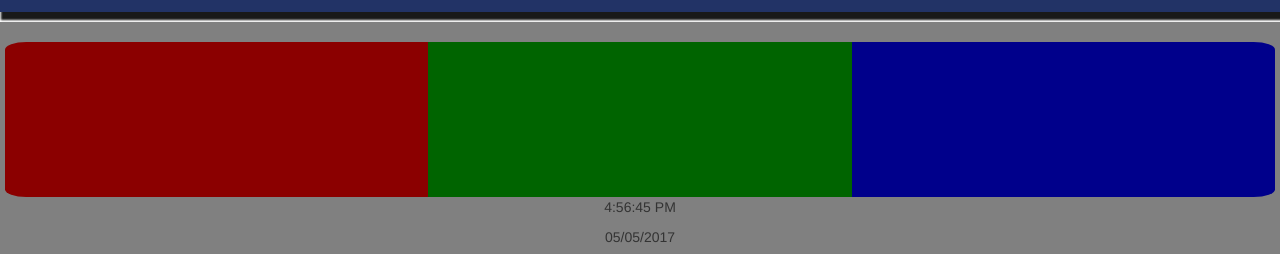
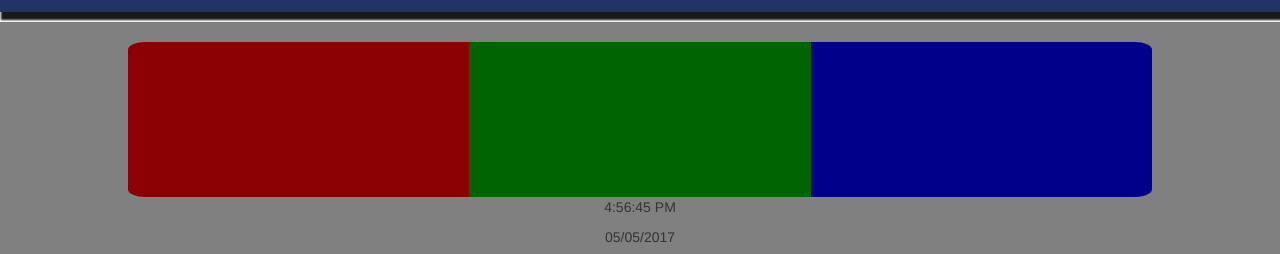
Before and after one commit to ev-dev/etix, a website: page index.html in a window 1280 px wide. Shown: the part 98-352 px from the top of the page. Drawn offline with Linux system fonts and the light colour scheme.

Commit message:
colorbox resize 2

```diff
--- a/css/main.css
+++ b/css/main.css
@@ -53,10 +53,10 @@
 /* Bootstrap colorboxes */
 
 #color-box-contain {
-    width: 100%;
+    width: 80%;
     padding-top: 20px;
-    padding-left: 20px;
-    padding-right: 20px;
+    /*padding-left: 20px;
+    padding-right: 20px;*/
 }
 
 #colorbox-left {
```
